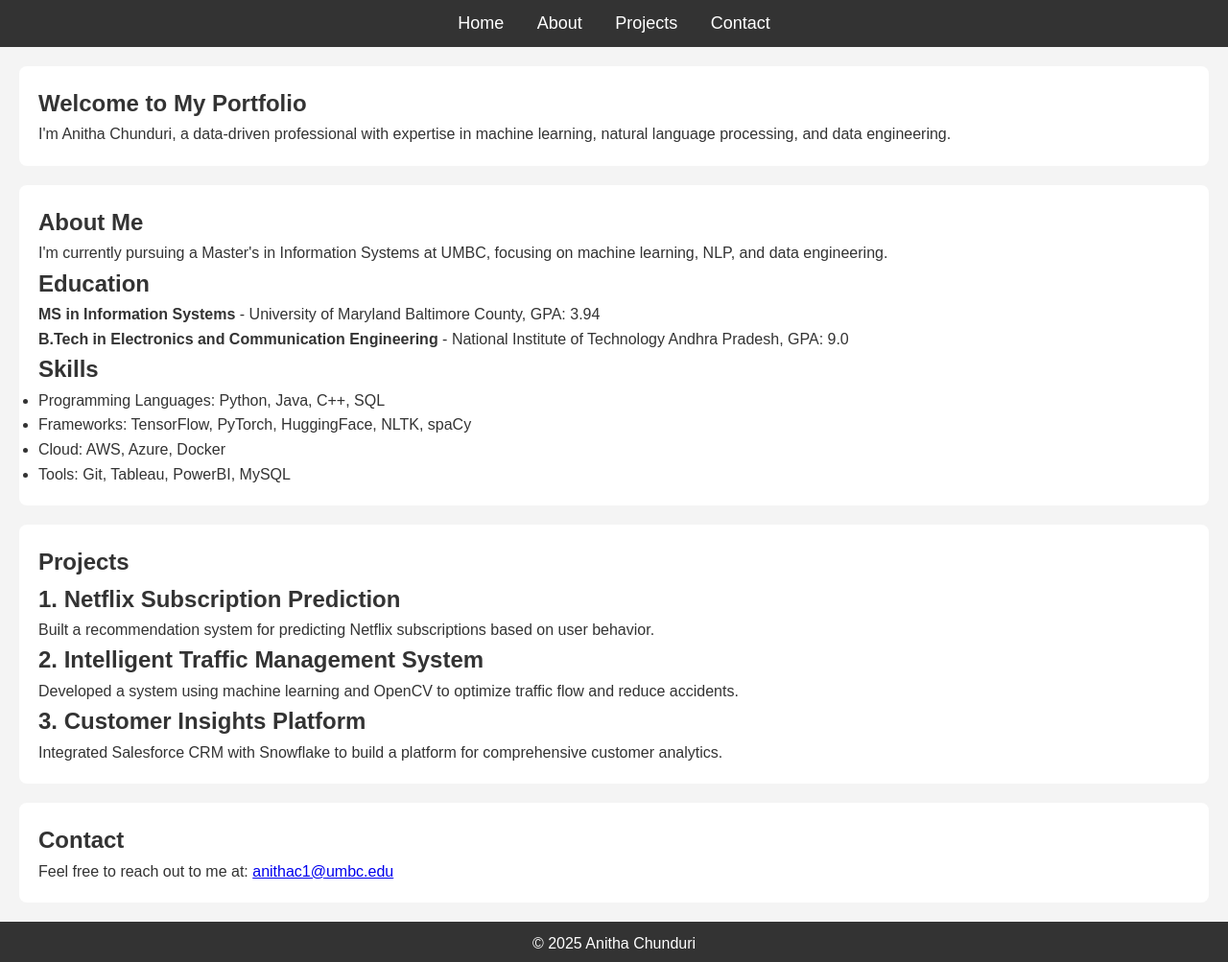
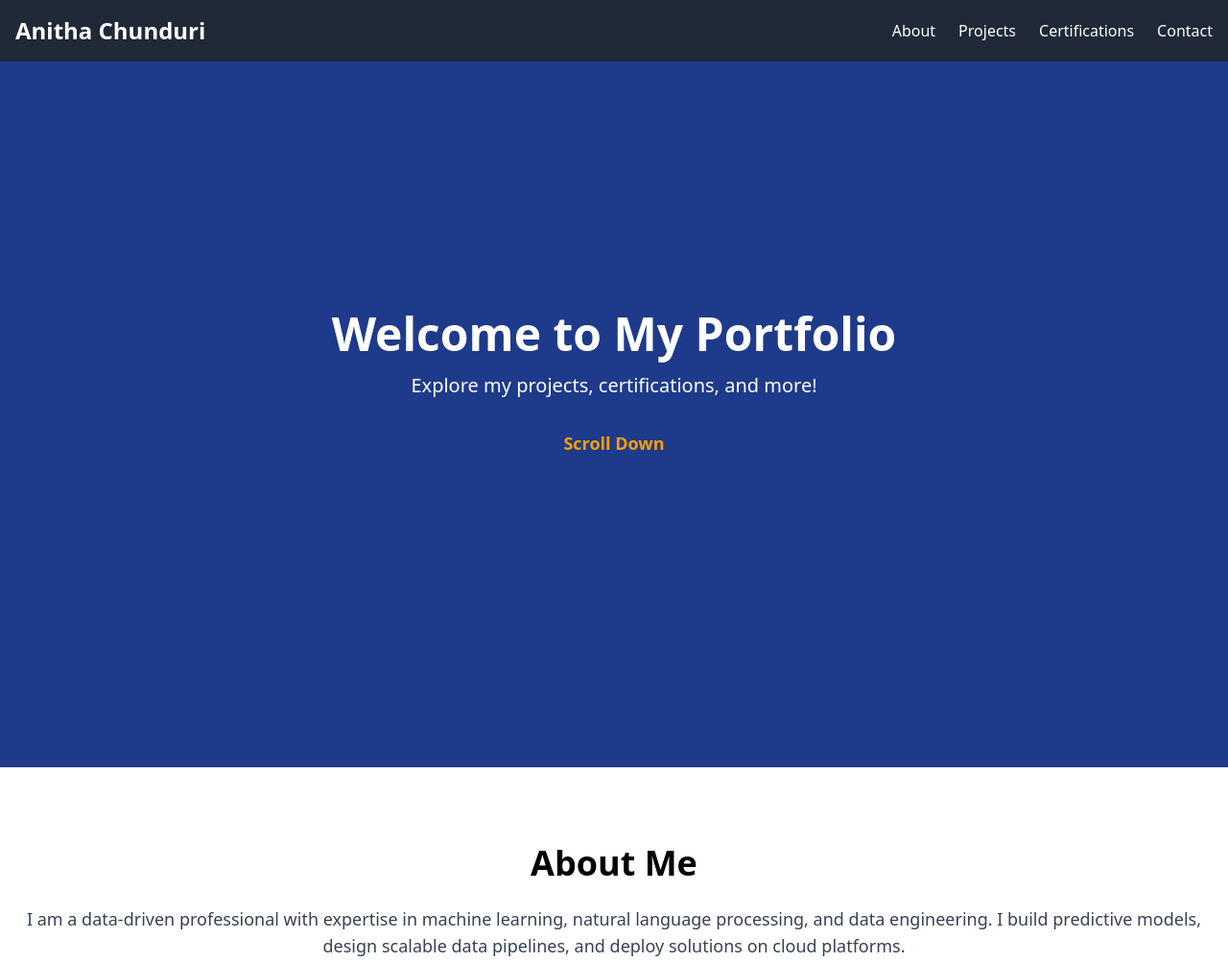
Before and after one commit to Ch-Anitha/AnithaCh.github.io, a plain HTML site: page index.html in a window 1280 px wide. Shown: the top 1003 px of the page at 96% size. Drawn offline with nearby package versions, Linux system fonts and the light colour scheme.

Commit message:
Update index.html

```diff
--- a/index.html
+++ b/index.html
@@ -1,143 +1,122 @@
 <!DOCTYPE html>
 <html lang="en">
+
 <head>
     <meta charset="UTF-8">
     <meta name="viewport" content="width=device-width, initial-scale=1.0">
-    <title>Anitha Chunduri | Portfolio</title>
-    <style>
-        * {
-            margin: 0;
-            padding: 0;
-            box-sizing: border-box;
-        }
+    <meta http-equiv="X-UA-Compatible" content="ie=edge">
+    <title>Anitha Chunduri - Portfolio</title>
+    <link href="https://cdn.jsdelivr.net/npm/tailwindcss@2.2.19/dist/tailwind.min.css" rel="stylesheet">
+    <link rel="stylesheet" href="styles.css">
+</head>
 
-        body {
-            font-family: Arial, sans-serif;
-            line-height: 1.6;
-            color: #333;
-            background-color: #f4f4f4;
-            margin-bottom: 100px;
-        }
+<body class="bg-gray-50">
+    <!-- Navbar -->
+    <nav class="bg-gray-800 text-white p-4 fixed w-full top-0 z-50">
+        <div class="container mx-auto flex justify-between items-center">
+            <a href="#home" class="text-2xl font-bold">Anitha Chunduri</a>
+            <ul class="flex space-x-6">
+                <li><a href="#about" class="hover:text-yellow-500">About</a></li>
+                <li><a href="#projects" class="hover:text-yellow-500">Projects</a></li>
+                <li><a href="#certifications" class="hover:text-yellow-500">Certifications</a></li>
+                <li><a href="#contact" class="hover:text-yellow-500">Contact</a></li>
+            </ul>
+        </div>
+    </nav>
 
-        header {
-            background: #333;
-            color: #fff;
-            padding: 10px 0;
-            text-align: center;
-        }
-
-        header nav ul {
-            list-style: none;
-        }
-
-        header nav ul li {
-            display: inline;
-            margin: 0 15px;
-        }
-
-        header nav ul li a {
-            color: #fff;
-            text-decoration: none;
-            font-size: 18px;
-        }
-
-        section {
-            padding: 20px;
-            margin: 20px;
-        }
-
-        .intro, .about, .contact, .projects {
-            background: #fff;
-            padding: 20px;
-            border-radius: 8px;
-            margin-bottom: 20px;
-        }
-
-        h1, h2 {
-            color: #333;
-        }
-
-        .projects h2 {
-            font-size: 24px;
-        }
-
-        footer {
-            text-align: center;
-            padding: 10px;
-            background: #333;
-            color: #fff;
-            position: relative;
-            bottom: 0;
-            width: 100%;
-        }
-    </style>
-</head>
-<body>
-
-    <!-- Header & Navigation -->
-    <header>
-        <nav>
-            <ul>
-                <li><a href="#home">Home</a></li>
-                <li><a href="#about">About</a></li>
-                <li><a href="#projects">Projects</a></li>
-                <li><a href="#contact">Contact</a></li>
-            </ul>
-        </nav>
-    </header>
-
-    <!-- Home Section -->
-    <section id="home" class="intro">
-        <h1>Welcome to My Portfolio</h1>
-        <p>I'm Anitha Chunduri, a data-driven professional with expertise in machine learning, natural language processing, and data engineering.</p>
+    <!-- Home Section (Landing Page) -->
+    <section id="home" class="h-screen bg-blue-900 text-white flex flex-col justify-center items-center">
+        <h1 class="text-5xl font-bold mb-4">Welcome to My Portfolio</h1>
+        <p class="text-xl mb-8">Explore my projects, certifications, and more!</p>
+        <a href="#about" class="text-yellow-500 text-lg font-semibold hover:text-yellow-400">Scroll Down</a>
     </section>
 
     <!-- About Section -->
-    <section id="about" class="about">
-        <h1>About Me</h1>
-        <p>I'm currently pursuing a Master's in Information Systems at UMBC, focusing on machine learning, NLP, and data engineering.</p>
-        <h2>Education</h2>
-        <p><strong>MS in Information Systems</strong> - University of Maryland Baltimore County, GPA: 3.94</p>
-        <p><strong>B.Tech in Electronics and Communication Engineering</strong> - National Institute of Technology Andhra Pradesh, GPA: 9.0</p>
-        <h2>Skills</h2>
-        <ul>
-            <li>Programming Languages: Python, Java, C++, SQL</li>
-            <li>Frameworks: TensorFlow, PyTorch, HuggingFace, NLTK, spaCy</li>
-            <li>Cloud: AWS, Azure, Docker</li>
-            <li>Tools: Git, Tableau, PowerBI, MySQL</li>
-        </ul>
+    <section id="about" class="py-20 bg-white">
+        <div class="container mx-auto px-4 text-center">
+            <h2 class="text-4xl font-bold mb-6">About Me</h2>
+            <p class="text-lg text-gray-700 mb-8">I am a data-driven professional with expertise in machine learning, natural language processing, and data engineering. I build predictive models, design scalable data pipelines, and deploy solutions on cloud platforms.</p>
+        </div>
     </section>
 
     <!-- Projects Section -->
-    <section id="projects" class="projects">
-        <h1>Projects</h1>
-        <h2>1. Netflix Subscription Prediction</h2>
-        <p>Built a recommendation system for predicting Netflix subscriptions based on user behavior.</p>
+    <section id="projects" class="py-20 bg-gray-100">
+        <div class="container mx-auto px-4 text-center">
+            <h2 class="text-4xl font-bold mb-8">Featured Projects</h2>
+            <div class="flex flex-wrap -mx-4">
+                <!-- Project 1 -->
+                <div class="w-full md:w-1/2 lg:w-1/3 px-4 mb-8">
+                    <div class="project-card p-4 bg-white rounded-lg shadow-lg">
+                        <img src="images/project1.jpg" alt="Project 1" class="w-full h-48 object-cover rounded-lg mb-4">
+                        <h3 class="text-xl font-semibold mb-2">Intelligent Traffic System</h3>
+                        <p class="text-gray-600">Built a predictive traffic model for smarter city planning and efficient management of resources.</p>
+                        <button class="view-details text-yellow-500 hover:underline" data-modal="project1">View Details</button>
+                    </div>
+                </div>
+                <!-- Project 2 -->
+                <div class="w-full md:w-1/2 lg:w-1/3 px-4 mb-8">
+                    <div class="project-card p-4 bg-white rounded-lg shadow-lg">
+                        <img src="images/project2.jpg" alt="Project 2" class="w-full h-48 object-cover rounded-lg mb-4">
+                        <h3 class="text-xl font-semibold mb-2">Twitter Entity Recognition</h3>
+                        <p class="text-gray-600">Developed a named entity recognition system to identify key entities in Twitter data.</p>
+                        <button class="view-details text-yellow-500 hover:underline" data-modal="project2">View Details</button>
+                    </div>
+                </div>
+            </div>
+        </div>
+    </section>
 
-        <h2>2. Intelligent Traffic Management System</h2>
-        <p>Developed a system using machine learning and OpenCV to optimize traffic flow and reduce accidents.</p>
-
-        <h2>3. Customer Insights Platform</h2>
-        <p>Integrated Salesforce CRM with Snowflake to build a platform for comprehensive customer analytics.</p>
+    <!-- Certifications Section -->
+    <section id="certifications" class="py-20 bg-white">
+        <div class="container mx-auto px-4 text-center">
+            <h2 class="text-4xl font-bold mb-8">Certifications & Fellowships</h2>
+            <div class="flex flex-wrap justify-center -mx-6">
+                <!-- Certification 1 -->
+                <div class="w-full md:w-1/2 lg:w-1/3 px-4 mb-8">
+                    <div class="bg-white shadow-lg rounded-lg p-6 flex flex-col items-center">
+                        <h3 class="text-xl font-semibold mb-4">AWS Certified Cloud Practitioner</h3>
+                        <p class="text-gray-600">Provider: Amazon Web Services</p>
+                        <img src="images/aws_cert.png" alt="AWS Certification" class="mt-4" width="200" height="200">
+                    </div>
+                </div>
+                <!-- Certification 2 -->
+                <div class="w-full md:w-1/2 lg:w-1/3 px-4 mb-8">
+                    <div class="bg-white shadow-lg rounded-lg p-6 flex flex-col items-center">
+                        <h3 class="text-xl font-semibold mb-4">Database Management Essentials</h3>
+                        <p class="text-gray-600">Provider: Coursera</p>
+                        <img src="images/db_cert.png" alt="DB Management Certification" class="mt-4" width="200" height="200">
+                    </div>
+                </div>
+            </div>
+        </div>
     </section>
 
     <!-- Contact Section -->
-    <section id="contact" class="contact">
-        <h2>Contact</h2>
-        <p>Feel free to reach out to me at: <a href="mailto:anithac1@umbc.edu">anithac1@umbc.edu</a></p>
+    <section id="contact" class="py-20 bg-gray-100">
+        <div class="container mx-auto px-4 text-center">
+            <h2 class="text-4xl font-bold mb-8">Contact Me</h2>
+            <p class="text-lg text-gray-700 mb-6">Feel free to reach out for any inquiries or collaborations.</p>
+            <a href="mailto:anithac1@umbc.edu" class="text-yellow-500 hover:underline">Send Email</a>
+        </div>
     </section>
 
     <!-- Footer -->
-    <footer>
-        <p>© 2025 Anitha Chunduri</p>
+    <footer class="bg-gray-800 text-white py-4">
+        <div class="container mx-auto text-center">
+            <p>&copy; 2025 Anitha Chunduri. All rights reserved.</p>
+        </div>
     </footer>
 
-    <!-- JavaScript (for additional interactivity if needed) -->
-    <script>
-        document.addEventListener('DOMContentLoaded', function() {
-            console.log("Portfolio Loaded");
-        });
-    </script>
+    <!-- Modal for Project Details -->
+    <div id="project-modal" class="modal fixed inset-0 hidden bg-gray-800 bg-opacity-50 flex items-center justify-center">
+        <div class="modal-content bg-white rounded-lg p-8">
+            <h3 id="modal-title" class="text-2xl font-bold mb-4">Project Details</h3>
+            <p id="modal-description" class="text-lg text-gray-700 mb-8"></p>
+            <button class="close-modal text-yellow-500 hover:underline">Close</button>
+        </div>
+    </div>
 
+    <script src="scripts.js"></script>
 </body>
+
 </html>
```
